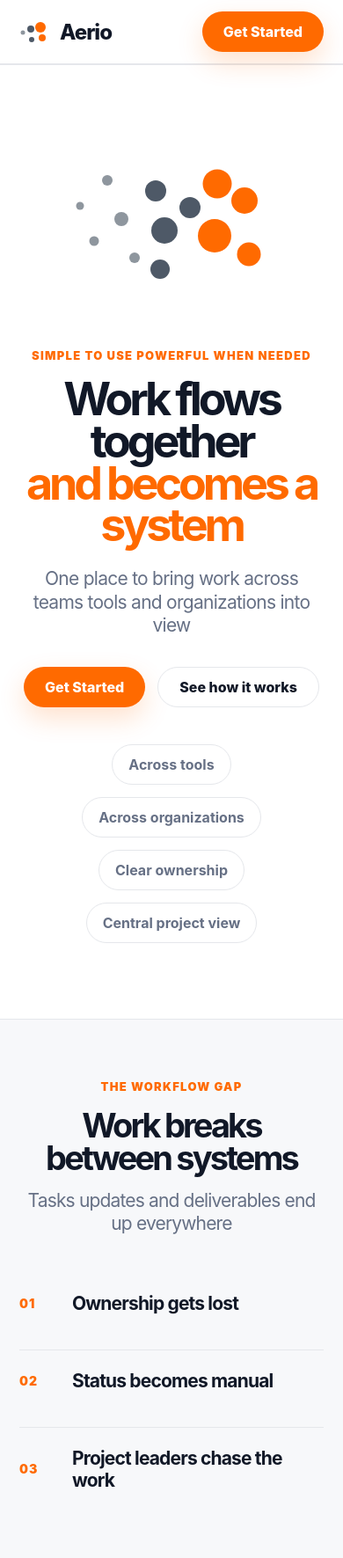
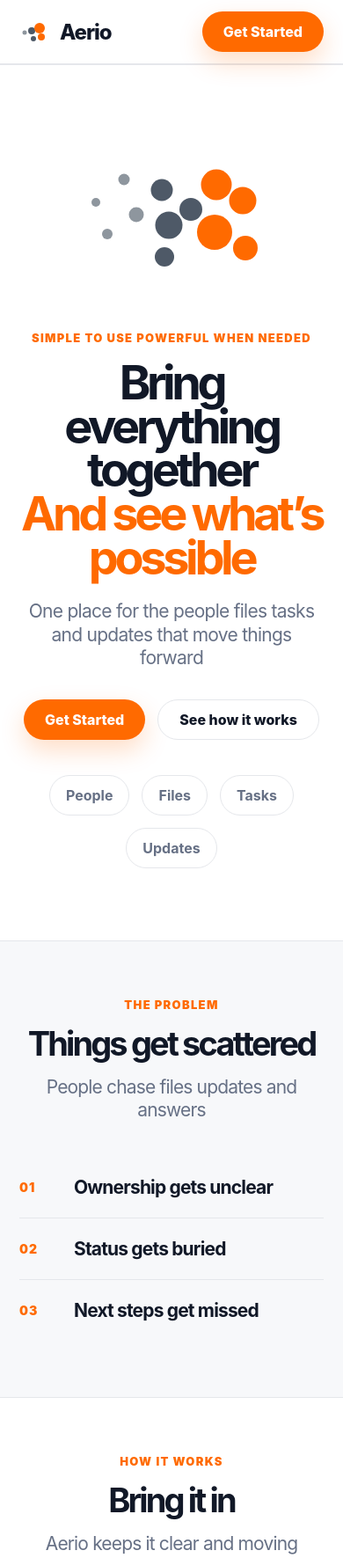
Before and after one commit to Dogi-tech/Aerio-Website, a plain HTML site: page index.html in a window 390 px wide. Shown: the top 1771 px of the page at 88% size. Drawn offline with Linux system fonts and the light colour scheme.

Commit message:
Refactor styles and update text in index.html
Updated various styles and text content in index.html to improve layout and clarity.

```diff
--- a/index.html
+++ b/index.html
@@ -18,17 +18,16 @@
 
     * { box-sizing: border-box; }
 
+    html { scroll-behavior: smooth; }
+
     body {
       margin: 0;
       font-family: Inter, -apple-system, BlinkMacSystemFont, "Segoe UI", Roboto, Arial, sans-serif;
       color: var(--dark);
-      background: white;
+      background: #fff;
     }
 
-    a {
-      color: inherit;
-      text-decoration: none;
-    }
+    a { color: inherit; text-decoration: none; }
 
     .container {
       width: min(1120px, calc(100% - 44px));
@@ -38,8 +37,8 @@
     header {
       position: sticky;
       top: 0;
-      z-index: 10;
-      background: rgba(255,255,255,.92);
+      z-index: 20;
+      background: rgba(255,255,255,.94);
       backdrop-filter: blur(14px);
       border-bottom: 1px solid var(--line);
     }
@@ -56,8 +55,8 @@
       align-items: center;
       gap: 12px;
       font-size: 24px;
-      font-weight: 800;
-      letter-spacing: -0.04em;
+      font-weight: 850;
+      letter-spacing: -0.045em;
     }
 
     .mini-logo {
@@ -90,7 +89,7 @@
       background: var(--orange);
       color: white;
       font-weight: 800;
-      box-shadow: 0 12px 30px rgba(255,106,0,.2);
+      box-shadow: 0 12px 28px rgba(255,106,0,.22);
     }
 
     .btn.secondary {
@@ -101,15 +100,15 @@
     }
 
     .hero {
-      padding: 96px 0 86px;
+      padding: 86px 0 82px;
       text-align: center;
     }
 
     .logo-mark {
-      width: 300px;
-      height: 230px;
+      width: 310px;
+      height: 220px;
       position: relative;
-      margin: 0 auto 40px;
+      margin: 0 auto 34px;
     }
 
     .eyebrow {
@@ -122,11 +121,11 @@
     }
 
     h1 {
-      font-size: clamp(52px, 8vw, 92px);
+      font-size: clamp(54px, 8vw, 92px);
       line-height: .92;
       letter-spacing: -0.08em;
       margin: 0 auto 24px;
-      max-width: 850px;
+      max-width: 880px;
     }
 
     h1 span {
@@ -135,10 +134,10 @@
     }
 
     .sub {
-      font-size: clamp(21px, 2.4vw, 28px);
+      font-size: clamp(21px, 2.2vw, 26px);
       line-height: 1.25;
       color: var(--muted);
-      max-width: 740px;
+      max-width: 780px;
       margin: 0 auto 34px;
       letter-spacing: -0.035em;
     }
@@ -155,7 +154,7 @@
       justify-content: center;
       gap: 14px;
       flex-wrap: wrap;
-      margin-top: 42px;
+      margin-top: 40px;
     }
 
     .pill {
@@ -168,29 +167,27 @@
     }
 
     section {
-      padding: 86px 0;
+      padding: 80px 0;
       border-top: 1px solid var(--line);
     }
 
-    section.soft {
-      background: var(--soft);
-    }
+    section.soft { background: var(--soft); }
 
     .section-head {
-      max-width: 820px;
-      margin: 0 auto 42px;
+      max-width: 840px;
+      margin: 0 auto 40px;
       text-align: center;
     }
 
     h2 {
-      font-size: clamp(38px, 5.5vw, 66px);
+      font-size: clamp(38px, 5.2vw, 64px);
       line-height: .96;
       letter-spacing: -0.075em;
       margin: 0 0 18px;
     }
 
     .section-line {
-      font-size: clamp(21px, 2.4vw, 28px);
+      font-size: clamp(21px, 2.25vw, 27px);
       line-height: 1.25;
       color: var(--muted);
       letter-spacing: -0.04em;
@@ -200,23 +197,21 @@
       max-width: 780px;
       margin: 0 auto;
       display: grid;
-      gap: 18px;
+      gap: 0;
     }
 
     .simple-row {
       display: flex;
       align-items: center;
-      gap: 16px;
+      gap: 18px;
       padding: 22px 0;
       border-top: 1px solid var(--line);
       font-size: 24px;
       letter-spacing: -0.04em;
-      font-weight: 720;
+      font-weight: 730;
     }
 
-    .simple-row:first-child {
-      border-top: 0;
-    }
+    .simple-row:first-child { border-top: 0; }
 
     .num {
       color: var(--orange);
@@ -227,9 +222,7 @@
       flex: 0 0 auto;
     }
 
-    .cta {
-      padding: 92px 0;
-    }
+    .cta { padding: 86px 0; }
 
     .cta-box {
       text-align: center;
@@ -239,10 +232,7 @@
       padding: 70px 28px;
     }
 
-    .cta-box h2 {
-      color: white;
-      margin-bottom: 20px;
-    }
+    .cta-box h2 { color: white; margin-bottom: 20px; }
 
     .cta-box .section-line {
       color: rgba(255,255,255,.72);
@@ -265,9 +255,9 @@
 
     @media (max-width: 800px) {
       .nav-links { display: none; }
-      .hero { padding-top: 72px; }
-      .logo-mark { width: 260px; height: 210px; }
-      section { padding: 68px 0; }
+      .hero { padding-top: 68px; }
+      .logo-mark { width: 270px; height: 200px; }
+      section { padding: 64px 0; }
       .simple-row { font-size: 21px; }
     }
   </style>
@@ -278,11 +268,11 @@
     <div class="container nav">
       <a class="brand" href="#">
         <span class="mini-logo">
-          <span class="dot" style="left:12%;top:52%;width:5px;height:5px;background:#8e969e"></span>
-          <span class="dot" style="left:38%;top:42%;width:8px;height:8px;background:#4e5967"></span>
-          <span class="dot" style="left:70%;top:34%;width:12px;height:12px;background:#ff6a00"></span>
-          <span class="dot" style="left:75%;top:72%;width:8px;height:8px;background:#ff6a00"></span>
-          <span class="dot" style="left:42%;top:76%;width:6px;height:6px;background:#4e5967"></span>
+          <span class="dot" style="left:18%;top:54%;width:5px;height:5px;background:#8e969e"></span>
+          <span class="dot" style="left:42%;top:46%;width:8px;height:8px;background:#4e5967"></span>
+          <span class="dot" style="left:68%;top:38%;width:12px;height:12px;background:#ff6a00"></span>
+          <span class="dot" style="left:74%;top:68%;width:8px;height:8px;background:#ff6a00"></span>
+          <span class="dot" style="left:46%;top:74%;width:6px;height:6px;background:#4e5967"></span>
         </span>
         Aerio
       </a>
@@ -300,33 +290,33 @@
   <main>
     <section class="hero">
       <div class="container">
+
         <div class="logo-mark">
-          <span class="dot" style="left:10%;top:42%;width:9px;height:9px;background:#8e969e"></span>
-          <span class="dot" style="left:16%;top:61%;width:11px;height:11px;background:#8e969e"></span>
-          <span class="dot" style="left:22%;top:28%;width:12px;height:12px;background:#8e969e"></span>
-          <span class="dot" style="left:28%;top:49%;width:16px;height:16px;background:#8e969e"></span>
-          <span class="dot" style="left:34%;top:70%;width:12px;height:12px;background:#8e969e"></span>
+          <span class="dot" style="left:18%;top:44%;width:10px;height:10px;background:#8e969e"></span>
+          <span class="dot" style="left:23%;top:62%;width:12px;height:12px;background:#8e969e"></span>
+          <span class="dot" style="left:30%;top:31%;width:13px;height:13px;background:#8e969e"></span>
+          <span class="dot" style="left:35%;top:51%;width:17px;height:17px;background:#8e969e"></span>
 
-          <span class="dot" style="left:43%;top:34%;width:24px;height:24px;background:#4e5967"></span>
-          <span class="dot" style="left:47%;top:55%;width:30px;height:30px;background:#4e5967"></span>
-          <span class="dot" style="left:45%;top:76%;width:22px;height:22px;background:#4e5967"></span>
-          <span class="dot" style="left:58%;top:43%;width:24px;height:24px;background:#4e5967"></span>
+          <span class="dot" style="left:46%;top:37%;width:25px;height:25px;background:#4e5967"></span>
+          <span class="dot" style="left:49%;top:57%;width:31px;height:31px;background:#4e5967"></span>
+          <span class="dot" style="left:47%;top:75%;width:22px;height:22px;background:#4e5967"></span>
+          <span class="dot" style="left:58%;top:48%;width:26px;height:26px;background:#4e5967"></span>
 
-          <span class="dot" style="left:70%;top:30%;width:33px;height:33px;background:#ff6a00"></span>
-          <span class="dot" style="left:82%;top:39%;width:30px;height:30px;background:#ff6a00"></span>
-          <span class="dot" style="left:69%;top:58%;width:38px;height:38px;background:#ff6a00"></span>
-          <span class="dot" style="left:84%;top:68%;width:27px;height:27px;background:#ff6a00"></span>
+          <span class="dot" style="left:69%;top:34%;width:35px;height:35px;background:#ff6a00"></span>
+          <span class="dot" style="left:80%;top:43%;width:31px;height:31px;background:#ff6a00"></span>
+          <span class="dot" style="left:68%;top:61%;width:40px;height:40px;background:#ff6a00"></span>
+          <span class="dot" style="left:81%;top:70%;width:28px;height:28px;background:#ff6a00"></span>
         </div>
 
         <div class="eyebrow">Simple to use powerful when needed</div>
 
         <h1>
-          Work flows together
-          <span>and becomes a system</span>
+          Bring everything together
+          <span>And see what’s possible</span>
         </h1>
 
         <p class="sub">
-          One place to bring work across teams tools and organizations into view
+          One place for the people files tasks and updates that move things forward
         </p>
 
         <div class="actions">
@@ -335,10 +325,10 @@
         </div>
 
         <div class="proof">
-          <div class="pill">Across tools</div>
-          <div class="pill">Across organizations</div>
-          <div class="pill">Clear ownership</div>
-          <div class="pill">Central project view</div>
+          <div class="pill">People</div>
+          <div class="pill">Files</div>
+          <div class="pill">Tasks</div>
+          <div class="pill">Updates</div>
         </div>
       </div>
     </section>
@@ -346,17 +336,15 @@
     <section id="problem" class="soft">
       <div class="container">
         <div class="section-head">
-          <div class="eyebrow">The workflow gap</div>
-          <h2>Work breaks between systems</h2>
-          <div class="section-line">
-            Tasks updates and deliverables end up everywhere
-          </div>
+          <div class="eyebrow">The problem</div>
+          <h2>Things get scattered</h2>
+          <div class="section-line">People chase files updates and answers</div>
         </div>
 
         <div class="simple-list">
-          <div class="simple-row"><span class="num">01</span> Ownership gets lost</div>
-          <div class="simple-row"><span class="num">02</span> Status becomes manual</div>
-          <div class="simple-row"><span class="num">03</span> Project leaders chase the work</div>
+          <div class="simple-row"><span class="num">01</span> Ownership gets unclear</div>
+          <div class="simple-row"><span class="num">02</span> Status gets buried</div>
+          <div class="simple-row"><span class="num">03</span> Next steps get missed</div>
         </div>
       </div>
     </section>
@@ -365,16 +353,14 @@
       <div class="container">
         <div class="section-head">
           <div class="eyebrow">How it works</div>
-          <h2>Work flows in</h2>
-          <div class="section-line">
-            Aerio organizes it and clarity comes out
-          </div>
+          <h2>Bring it in</h2>
+          <div class="section-line">Aerio keeps it clear and moving</div>
         </div>
 
         <div class="simple-list">
-          <div class="simple-row"><span class="num">01</span> Bring work in</div>
-          <div class="simple-row"><span class="num">02</span> Structure what matters</div>
-          <div class="simple-row"><span class="num">03</span> Move forward with clarity</div>
+          <div class="simple-row"><span class="num">01</span> Add the people</div>
+          <div class="simple-row"><span class="num">02</span> Collect what matters</div>
+          <div class="simple-row"><span class="num">03</span> Know what comes next</div>
         </div>
       </div>
     </section>
@@ -382,17 +368,15 @@
     <section class="soft">
       <div class="container">
         <div class="section-head">
-          <div class="eyebrow">The layer</div>
-          <h2>Aerio brings work together</h2>
-          <div class="section-line">
-            One layer across tools teams and organizations
-          </div>
+          <div class="eyebrow">The difference</div>
+          <h2>Simple on the surface</h2>
+          <div class="section-line">Powerful when everything starts coming together</div>
         </div>
 
         <div class="simple-list">
-          <div class="simple-row"><span class="num">A</span> Simple for participants</div>
-          <div class="simple-row"><span class="num">B</span> Useful for project leaders</div>
-          <div class="simple-row"><span class="num">C</span> Built for cross organization work</div>
+          <div class="simple-row"><span class="num">A</span> Easy for anyone to use</div>
+          <div class="simple-row"><span class="num">B</span> Useful across any team</div>
+          <div class="simple-row"><span class="num">C</span> Built for better outcomes</div>
         </div>
       </div>
     </section>
@@ -400,17 +384,15 @@
     <section id="future">
       <div class="container">
         <div class="section-head">
-          <div class="eyebrow">Future</div>
-          <h2>Built for insight</h2>
-          <div class="section-line">
-            Start with coordination and layer in intelligence over time
-          </div>
+          <div class="eyebrow">The future</div>
+          <h2>More becomes possible</h2>
+          <div class="section-line">Once everything is together the right tools can help you do more</div>
         </div>
 
         <div class="simple-list">
-          <div class="simple-row"><span class="num">01</span> Review work faster</div>
-          <div class="simple-row"><span class="num">02</span> Surface gaps earlier</div>
-          <div class="simple-row"><span class="num">03</span> Turn scattered work into signal</div>
+          <div class="simple-row"><span class="num">01</span> Find what is missing</div>
+          <div class="simple-row"><span class="num">02</span> See what matters</div>
+          <div class="simple-row"><span class="num">03</span> Get better results</div>
         </div>
       </div>
     </section>
@@ -418,10 +400,8 @@
     <section class="cta">
       <div class="container">
         <div class="cta-box">
-          <h2>Work flows in clarity comes out</h2>
-          <div class="section-line">
-            Aerio gives project leaders one place to coordinate what matters
-          </div>
+          <h2>Bring everything together</h2>
+          <div class="section-line">And see what’s possible</div>
           <a class="btn" href="#">Get Started</a>
         </div>
       </div>
@@ -431,7 +411,7 @@
   <footer>
     <div class="container footer-row">
       <div>© 2026 Aerio</div>
-      <div>The layer where work comes together</div>
+      <div>Simple to use powerful when needed</div>
     </div>
   </footer>
 </body>
```
